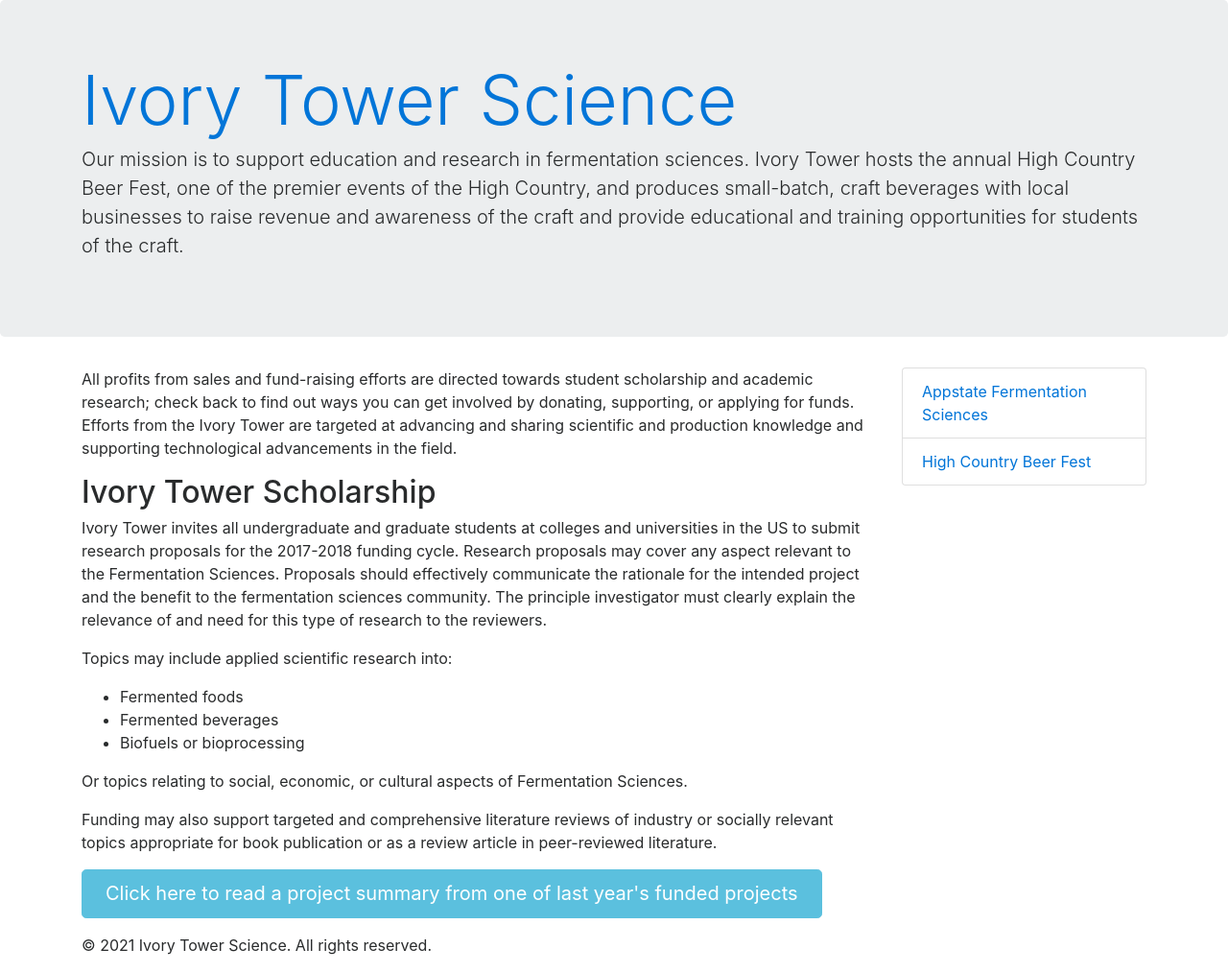
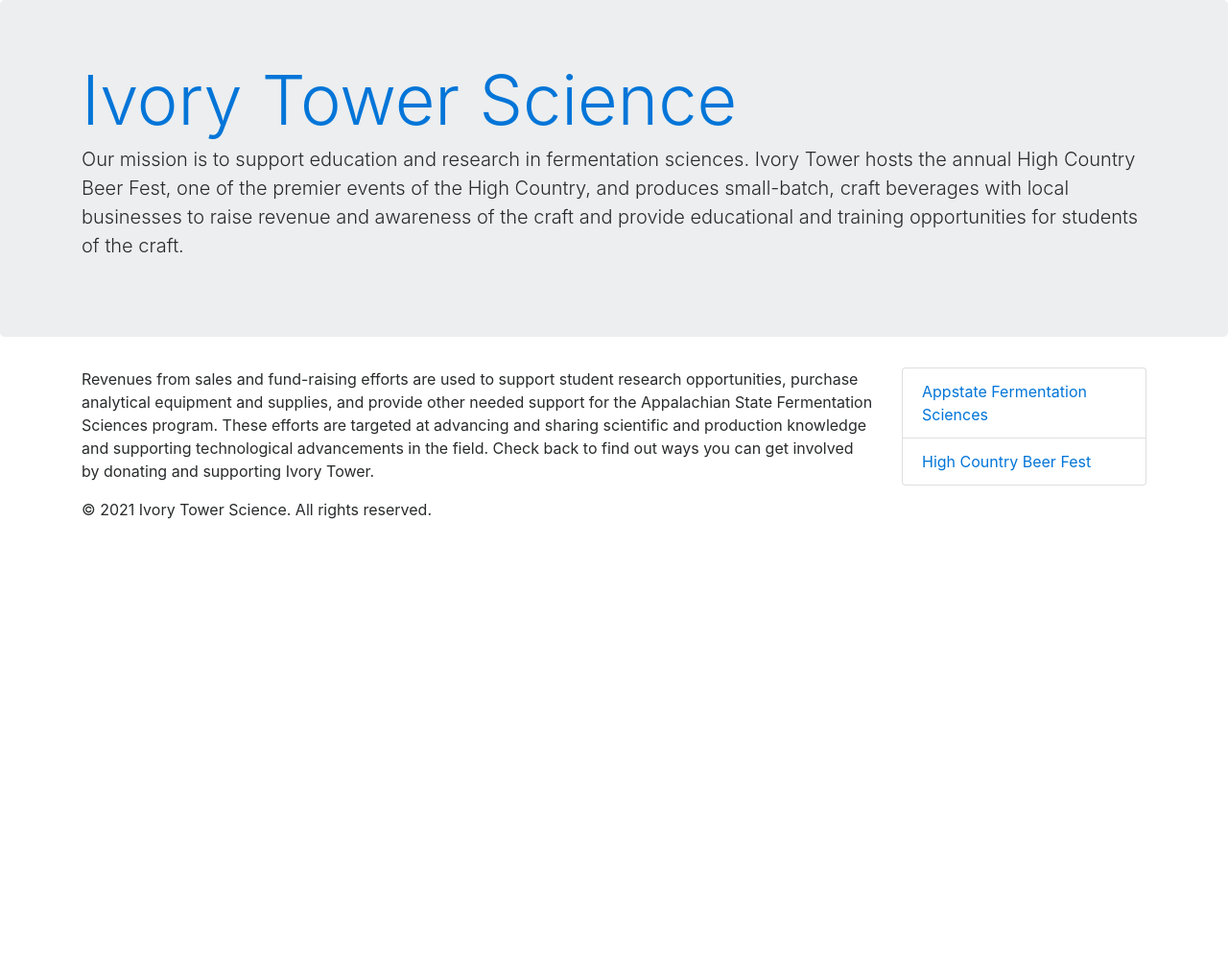
Before and after one commit to ivorytowerscience/ivorytowerscience.github.io, a Jekyll site: the page built from index.html, in a window 1280 px wide. Shown: the whole page at 96% size. Built offline with Jekyll 4.4.1, drawn with Linux system fonts in a browser that asks for light colours; nearby versions of some CDN libraries; after the commit the page ends 900 px from its top, so only the background shows below that.

Commit message:
Update index.html

```diff
--- a/index.html
+++ b/index.html
@@ -2,17 +2,4 @@
 layout: default
 ---
 
-<p>All profits from sales and fund-raising efforts are directed towards student scholarship and academic research; check back to find out ways you can get involved by donating, supporting, or applying for funds. Efforts from the Ivory Tower are targeted at advancing and sharing scientific and production knowledge and supporting technological advancements in the field.</p>
-
-<h2>Ivory Tower Scholarship</h2>
-<p>Ivory Tower invites all undergraduate and graduate students at colleges and universities in the US to submit research proposals for the 2017-2018 funding cycle. Research proposals may cover any aspect relevant to the Fermentation Sciences. Proposals should effectively communicate the rationale for the intended project and the benefit to the fermentation sciences community. The principle investigator must clearly explain the relevance of and need for this type of research to the reviewers.</p>
-<p>Topics may include applied scientific research into:</p>
-
-<ul>
-  <li>Fermented foods</li>
-  <li>Fermented beverages</li>
-  <li>Biofuels or bioprocessing</li>
-</ul>
-<p>Or topics relating to social, economic, or cultural aspects of Fermentation Sciences.</p>
-<p>Funding may also support targeted and comprehensive literature reviews of industry or socially relevant topics appropriate for book publication or as a review article in peer-reviewed literature.</p>
-<p><a class="btn btn-info btn-lg" href="/files/Risner-ivory-tower-project-summary.pdf">Click here to read a project summary from one of last year's funded projects</a></p>
+<p>Revenues from sales and fund-raising efforts are used to support student research opportunities, purchase analytical equipment and supplies, and provide other needed support for the Appalachian State Fermentation Sciences program. These efforts are targeted at advancing and sharing scientific and production knowledge and supporting technological advancements in the field. Check back to find out ways you can get involved by donating and supporting Ivory Tower.</p>
```
